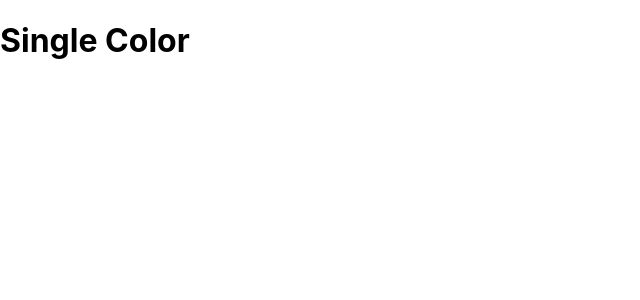
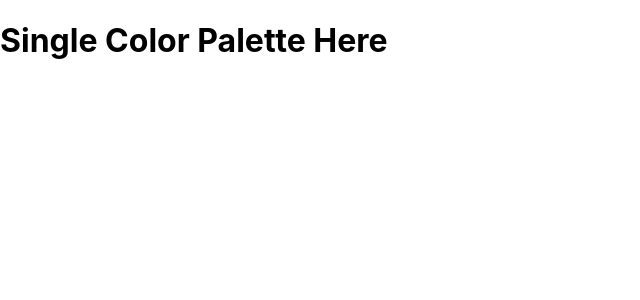
Before and after one commit to rushikeshkoli/Color-Project, a React (Create React App) app: page /palette/1/1 in a window 1280 px wide. Shown: the top 300 px of the page, without its empty margins (0-640 px from the left). Built offline with nearby package versions, Linux system fonts and the light colour scheme.

Commit message:
Add single color palette and link

```diff
--- a/src/App.js
+++ b/src/App.js
@@ -2,6 +2,7 @@
 import { Route, Switch } from 'react-router-dom';
 import Palette from './Palette';
 import PaletteList from './PaletteList';
+import SingleColorPalette from './SingleColorPalette';
 import seedColors from './seedColors';
 import {generatePalette} from './colorHelper';
 
@@ -17,7 +18,7 @@
       <Switch>
         <Route exact path='/' render={(routeProps) => <PaletteList palettes={seedColors} {...routeProps}/>} />
         <Route exact path='/palette/:id' render={(routeProps) => <Palette palette={generatePalette(this.findPalette(routeProps.match.params.id))} />} />
-        <Route exact path='/palette/:paletteId/:colorId' render={() => <h1>Single Color</h1>} />
+        <Route exact path='/palette/:paletteId/:colorId' render={() => <SingleColorPalette />} />
       </Switch>
       // <div>
       //   <Palette palette = {generatePalette(seedColors[4])}/>
--- a/src/ColorBox.js
+++ b/src/ColorBox.js
@@ -16,7 +16,7 @@
         })
     }
     render() {
-        const {background, name} = this.props
+        const {background, name, moreUrl} = this.props
         const {copied} = this.state;
         return(
             <CopyToClipboard text={background} onCopy={this.changeCopyState}>
@@ -32,7 +32,7 @@
                         </div>
                         <button className="copy-button">Copy</button>
                     </div>
-                    <Link to='/' onClick={(e) => e.stopPropagation()}>
+                    <Link to={moreUrl} onClick={(e) => e.stopPropagation()}>
                         <span className="see-more">More</span>
                     </Link>
                 </div>
--- a/src/Palette.js
+++ b/src/Palette.js
@@ -17,10 +17,10 @@
         this.setState({format: val});
     }
     render() {
-        const {colors, paletteName, emoji} = this.props.palette;
+        const {colors, paletteName, emoji, id} = this.props.palette;
         const {level, format} = this.state;
         const colorBoxes = colors[level].map(x => (
-            <ColorBox background={x[format]} name={x.name} key={x.id}/>
+            <ColorBox background={x[format]} name={x.name} key={x.id} moreUrl={`/palette/${id}/${x.id}`}/>
         ));
         return (
             <div className='Palette'>
--- /dev/null
+++ b/src/SingleColorPalette.js
@@ -0,0 +1,13 @@
+import React, { Component } from 'react'
+
+class SingleColorPalette extends Component {
+    render() {
+        return(
+            <div>
+                <h1>Single Color Palette Here</h1>
+            </div>
+        );
+    }
+}
+
+export default SingleColorPalette;
```
